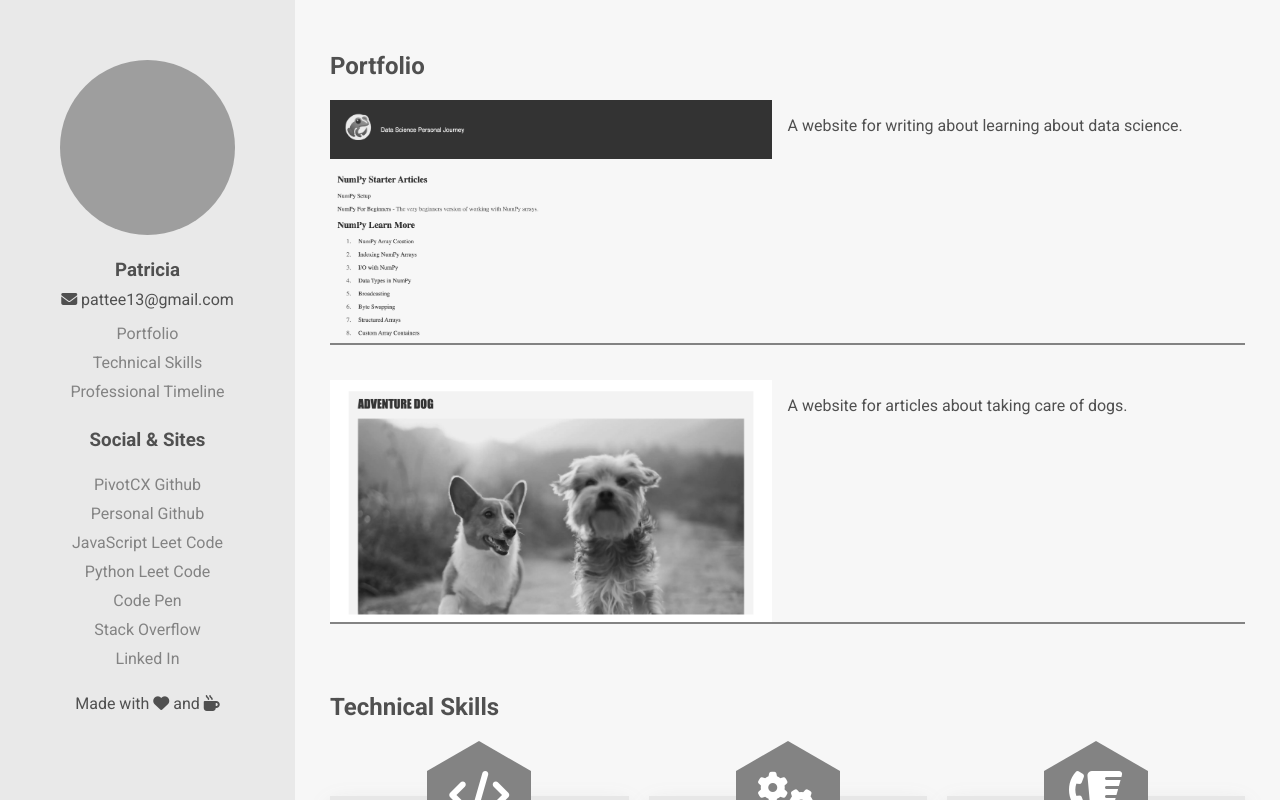
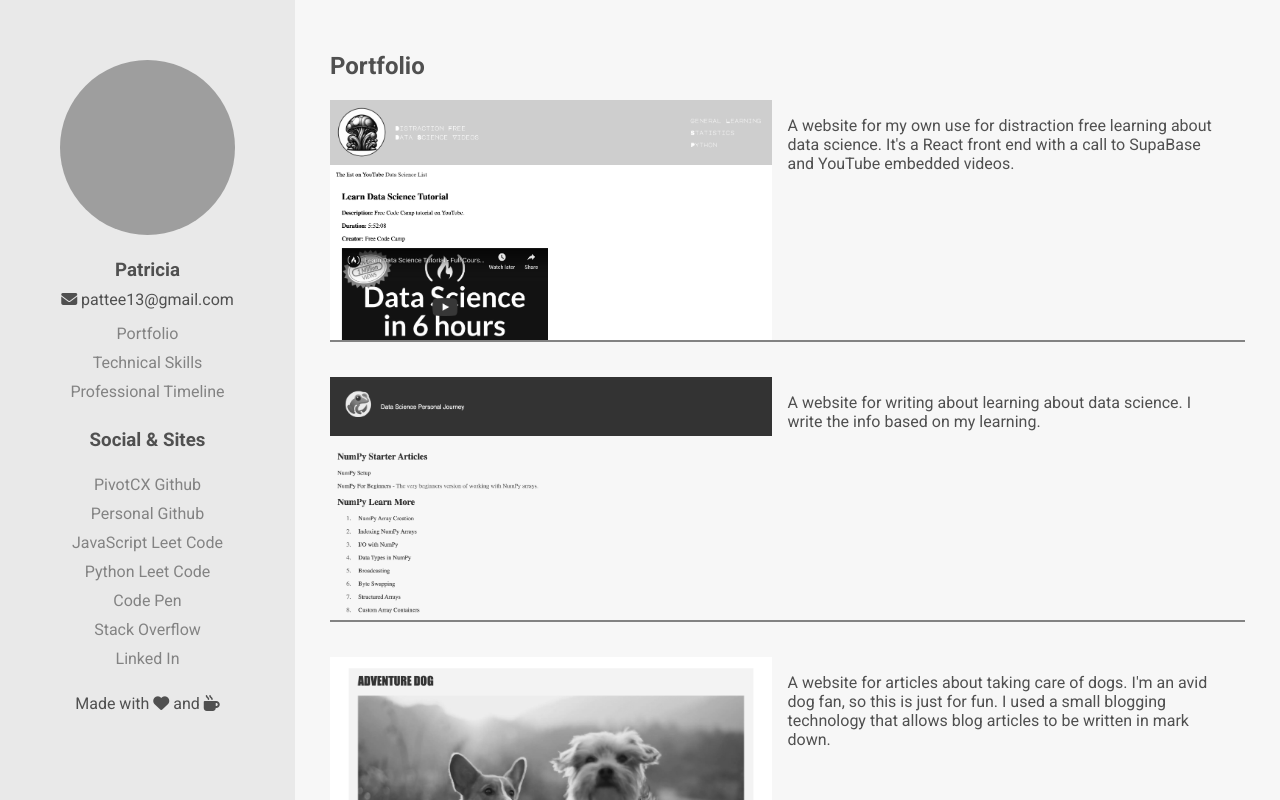
Before and after one commit to haddeeann/patricia.portfolio, a React (Create React App) app: page / in a window 1280 px wide. Shown: the top 800 px of the page. Built offline with nearby package versions, Linux system fonts and the light colour scheme; grey boxes are pictures that could not be loaded.

Commit message:
added the distraction free site to the portfolio section

```diff
--- a/src/sections/Portfolio.js
+++ b/src/sections/Portfolio.js
@@ -1,6 +1,7 @@
 import React from 'react';
 import data_frog from '../images/data_frog_web_page.png';
-import adventure_dog from '../images/adventure_dog_web_page.png'
+import adventure_dog from '../images/adventure_dog_web_page.png';
+import distraction_free from '../images/distractionfree_web_page.png'
 
 const Portfolio = () => {
     return (
@@ -9,13 +10,26 @@ const Portfolio = () => {
                 <div className='content'>
                     <h2>Portfolio</h2>
                     <div className='portfolio-section'>
+                        <a href='https://distractionfree.netlify.app/' target='_blank' rel='noreferrer'>
+                            <div className='portfolio-row'>
+                                <div>
+                                    <img width='100%' height='100%' src={distraction_free} alt='Distraction Free Learning' />
+                                </div>
+                                <div className='description'>
+                                    A website for my own use for distraction free learning about data science.
+                                    It's a React front end with a call to SupaBase and YouTube embedded videos.
+                                </div>
+                            </div>
+                        </a>
+                    </div>
+                    <div className='portfolio-section'>
                         <a href='https://data-frog.netlify.app/numpy/1_create_array/' target='_blank' rel='noreferrer'>
                             <div className='portfolio-row'>
                                 <div>
                                     <img width='100%' height='100%' src={data_frog} alt='Data Frog' />
                                 </div>
                                 <div className='description'>
-                                    A website for writing about learning about data science.
+                                    A website for writing about learning about data science. I write the info based on my learning.
                                 </div>
                             </div>
                         </a>
@@ -27,7 +41,8 @@ const Portfolio = () => {
                                     <img width='100%' height='100%'  src={adventure_dog} alt='Adventure Dog' />
                                 </div>
                                 <div className='description'>
-                                    A website for articles about taking care of dogs.
+                                    A website for articles about taking care of dogs. I'm an avid dog fan, so this is just for fun.
+                                    I used a small blogging technology that allows blog articles to be written in mark down.
                                 </div>
                             </div>
                         </a>
```
Also changed, not shown: src/images/distractionfree_web_page.png (added).
